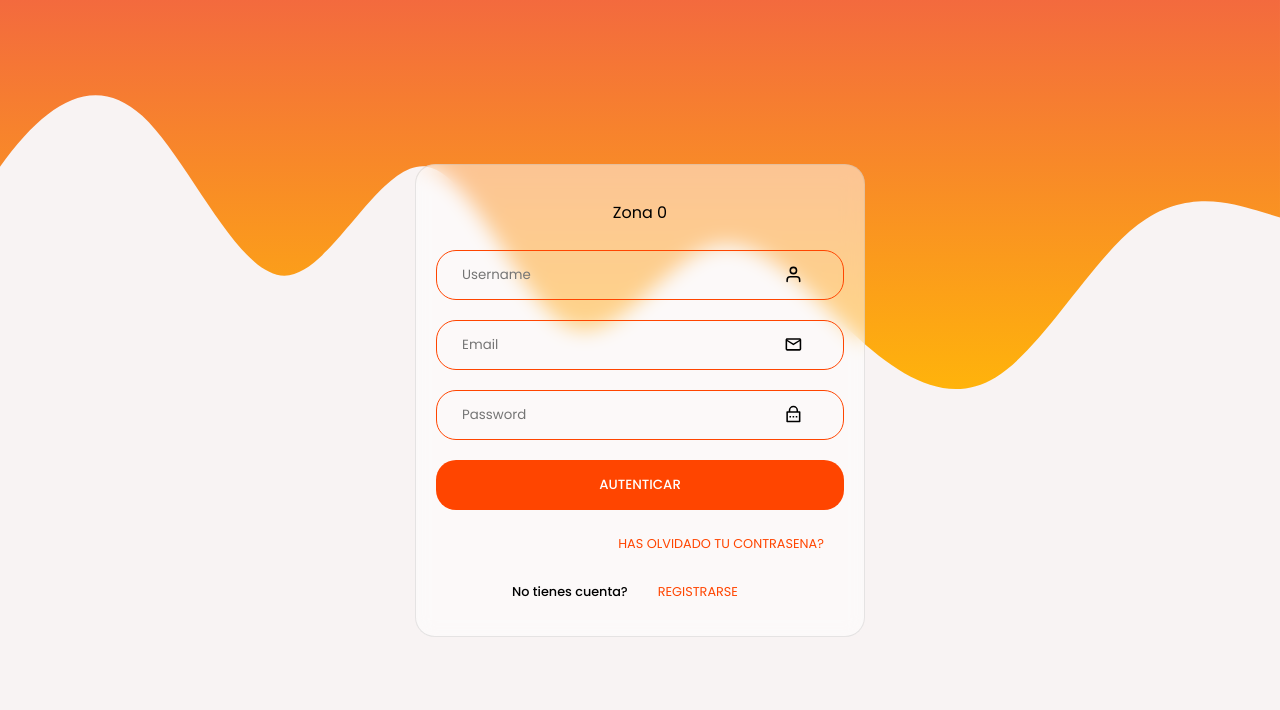
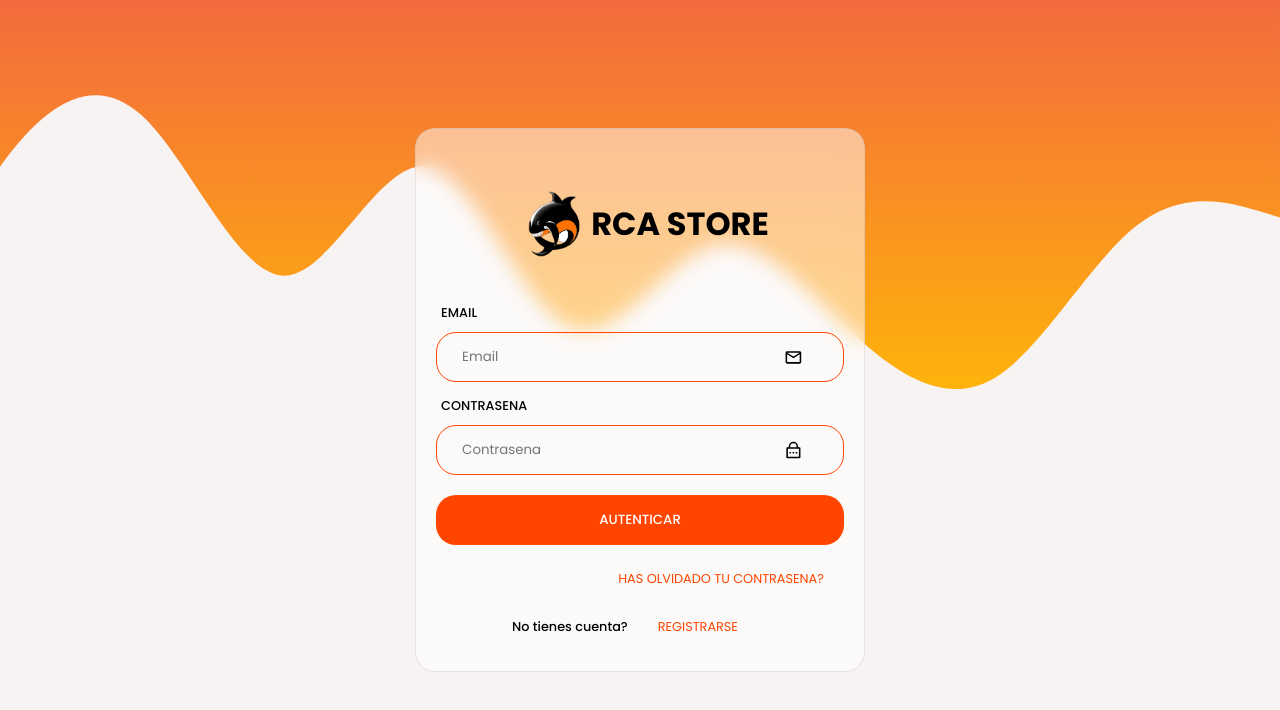
Before and after one commit to SmilingWitch/e-commece, a Next.js app: page /login in a window 1280 px wide. Shown: the top 710 px of the page. Built offline with nearby package versions, Linux system fonts and the light colour scheme.

Commit message:
feat: add logo to Login and Navbar

```diff
--- a/src/components/Login.jsx
+++ b/src/components/Login.jsx
@@ -16,7 +16,7 @@ export default function Login(){
     const [formValue,setFormValue]=useState({
         username:'',
         password:'',
-        email:''
+        email: ''
       });
 
     const [redirect,setRedirect] = useState(false)
@@ -33,10 +33,12 @@ export default function Login(){
         console.log("AUTENTICACION")
       try{
         console.log("AUTENTICACION1")
+        console.log(formValue)
         const res = await axios.post('https://zona0.onrender.com/accounts/login/',formValue)
-        console.log("response",res)
+        console.log("response",res.data)
         localStorage.setItem('access',res.data.data.access)
         localStorage.setItem('refresh',res.data.data.refresh)
+        setError('')
         setRedirect(true)
         console.log(redirect)
       }catch(error){
@@ -44,6 +46,7 @@ export default function Login(){
         setError('Unable to log in with provided credentials.')
       }
     }
+
 
     if (redirect === true) {
         router.push('/home');
@@ -59,33 +62,28 @@ export default function Login(){
 
                 <form className={style.form}>
 
-                    <div className={style.logo}>
-                        Zona 0
-                    </div>
-                    <div className={style.input}>
-                        <input
-                        type="text"
-                        placeholder="Username"
-                        required
-                        name = "username"
-                        value={formValue.username}
-                        onChange={handleChange}/>
-                        <span><FiUser/></span>
-                    </div>
+                <div className={style.logo}>
+                    <img src="/assets/images/[removal.ai]_597ed435-d169-410c-962e-7dbf022aae9f-photo1702144866.png" alt="" />
+                    <span>rca Store</span>
+                </div>
+                    {error === '' ? "" : <div className={style.error}>{error}</div>}
+
+                    <div className={style.label}>Email</div>
                     <div className={style.input}>
                         <input
                         type="email"
                         placeholder="Email"
-                        required
                         name = "email"
                         value={formValue.email}
                         onChange={handleChange} />
                         <span><MdOutlineMail/></span>
-                    </div>
+                      </div>
+
+                    <div className={style.label}>Contrasena</div>
                     <div className={style.input}>
                         <input
                         type="password"
-                        placeholder="Password"
+                        placeholder="Contrasena"
                         name = "password"
                         value={formValue.password}
                         onChange={handleChange} />
--- a/src/components/Navbar.jsx
+++ b/src/components/Navbar.jsx
@@ -27,7 +27,12 @@ export default function Navbar(){
     return(
         <div className={style.cont}>
             <section className={style.superior}>
-                <div><h1>LOGO</h1></div>
+            <Link href = "/home">
+                <div className={style.logo}>
+                    <img src="/assets/images/[removal.ai]_597ed435-d169-410c-962e-7dbf022aae9f-photo1702144866.png" alt="" />
+                    <span>rca Store</span>
+                </div>
+            </Link>
                 <div className={style.input}>
                     <input type="text" name="" id="" placeholder="Buscar" />
                     <div className={style.icon}><MdSearch/></div>
@@ -68,7 +73,7 @@ export default function Navbar(){
                 </div>
                 <div className={style.routes}>
                     <ul>
-                        <li><Link href = "/wallet" className={`link ${pathname === '/wallet' ? `${style.active} `: ''}`}>Billetera Zona0</Link></li>
+                        <li><Link href = "/wallet" className={`link ${pathname === '/wallet' ? `${style.active} `: ''}`}>Billetera OrcaMarket</Link></li>
                         <li><Link href = "/">Ofertas</Link></li>
                         <li><Link href = "/">Catalogo</Link></li>
                         <li><Link href = "/">Preguntas frecuentes</Link></li>
```
